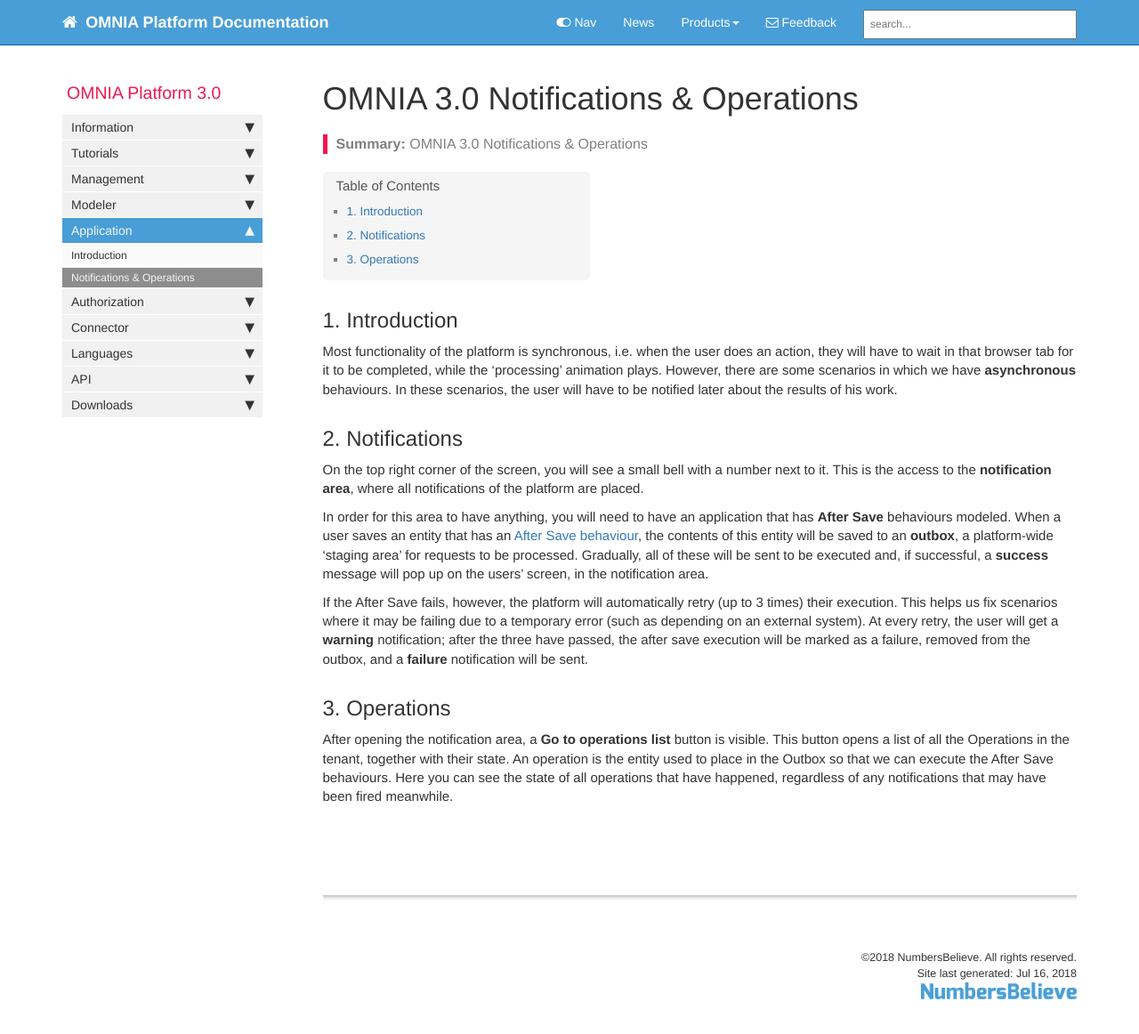
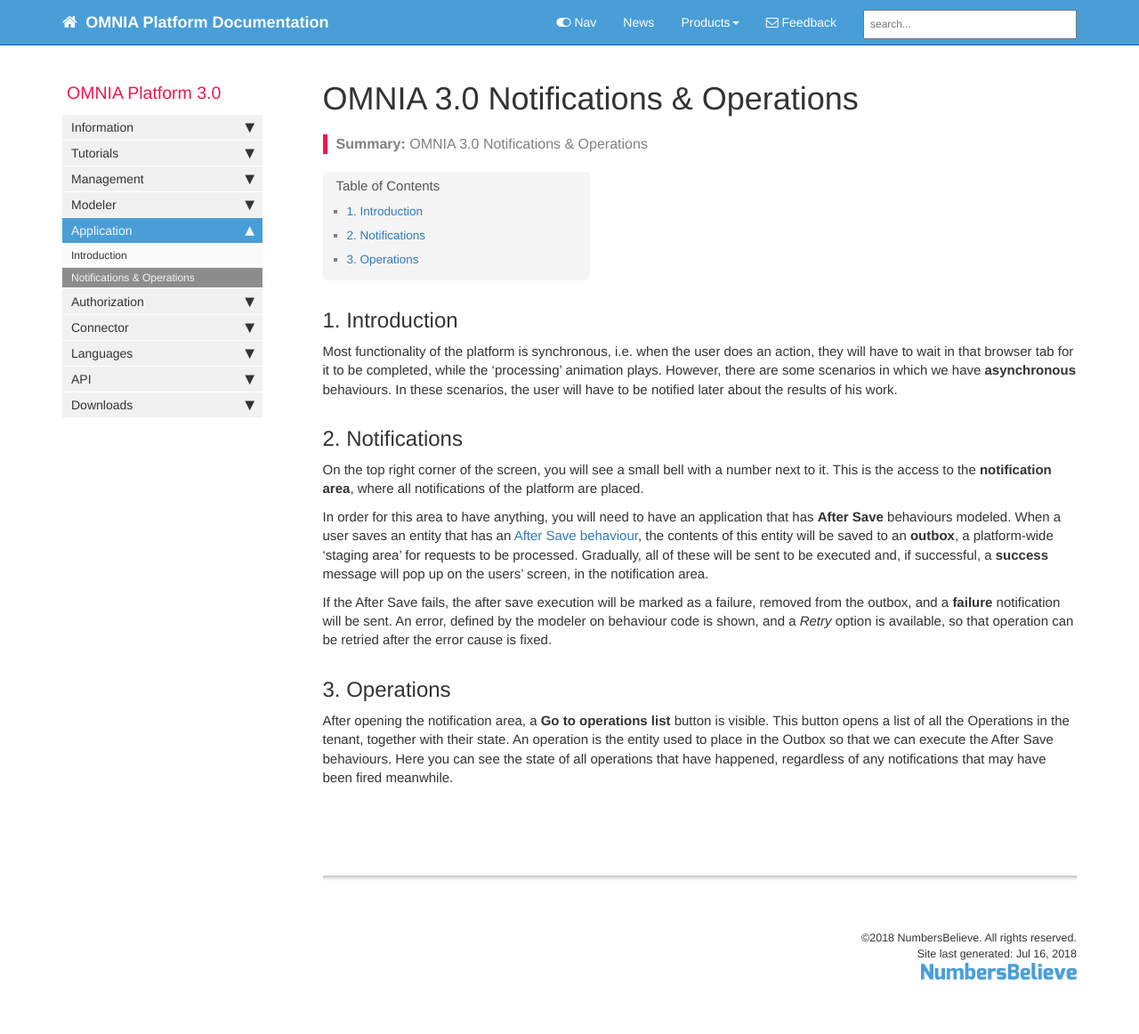
Before and after one commit to daniel8lopes/omnia3, a Jekyll site: the page built from docs/pages/omnia3/Application/omnia3_application_notifications_and_operations.md, in a window 1280 px wide and 1183 px high. Shown: the top 1162 px of the window at 89% size. Built offline with Jekyll 4.4.1, drawn with Linux system fonts in a browser that asks for light colours; nearby versions of some CDN libraries; comment, search, counter and statistics services are not loaded.

Commit message:
Update omnia3_application_notifications_and_operations.md

```diff
--- a/docs/pages/omnia3/Application/omnia3_application_notifications_and_operations.md
+++ b/docs/pages/omnia3/Application/omnia3_application_notifications_and_operations.md
@@ -17,7 +17,7 @@ On the top right corner of the screen, you will see a small bell with a number n
 
 In order for this area to have anything, you will need to have an application that has **After Save** behaviours modeled. When a user saves an entity that has an [After Save behaviour](omnia3_modeler_behaviours.html), the contents of this entity will be saved to an **outbox**, a platform-wide 'staging area' for requests to be processed. Gradually, all of these will be sent to be executed and, if successful, a **success** message will pop up on the users' screen, in the notification area.
 
-If the After Save fails, however, the platform will automatically retry (up to 3 times) their execution. This helps us fix scenarios where it may be failing due to a temporary error (such as depending on an external system). At every retry, the user will get a **warning** notification; after the three have passed, the after save execution will be marked as a failure, removed from the outbox, and a **failure** notification will be sent.
+If the After Save fails, the after save execution will be marked as a failure, removed from the outbox, and a **failure** notification will be sent. An error, defined by the modeler on behaviour code is shown, and a *Retry* option is available, so that operation can be retried after the error cause is fixed.
 
 ## 3. Operations
 
```
